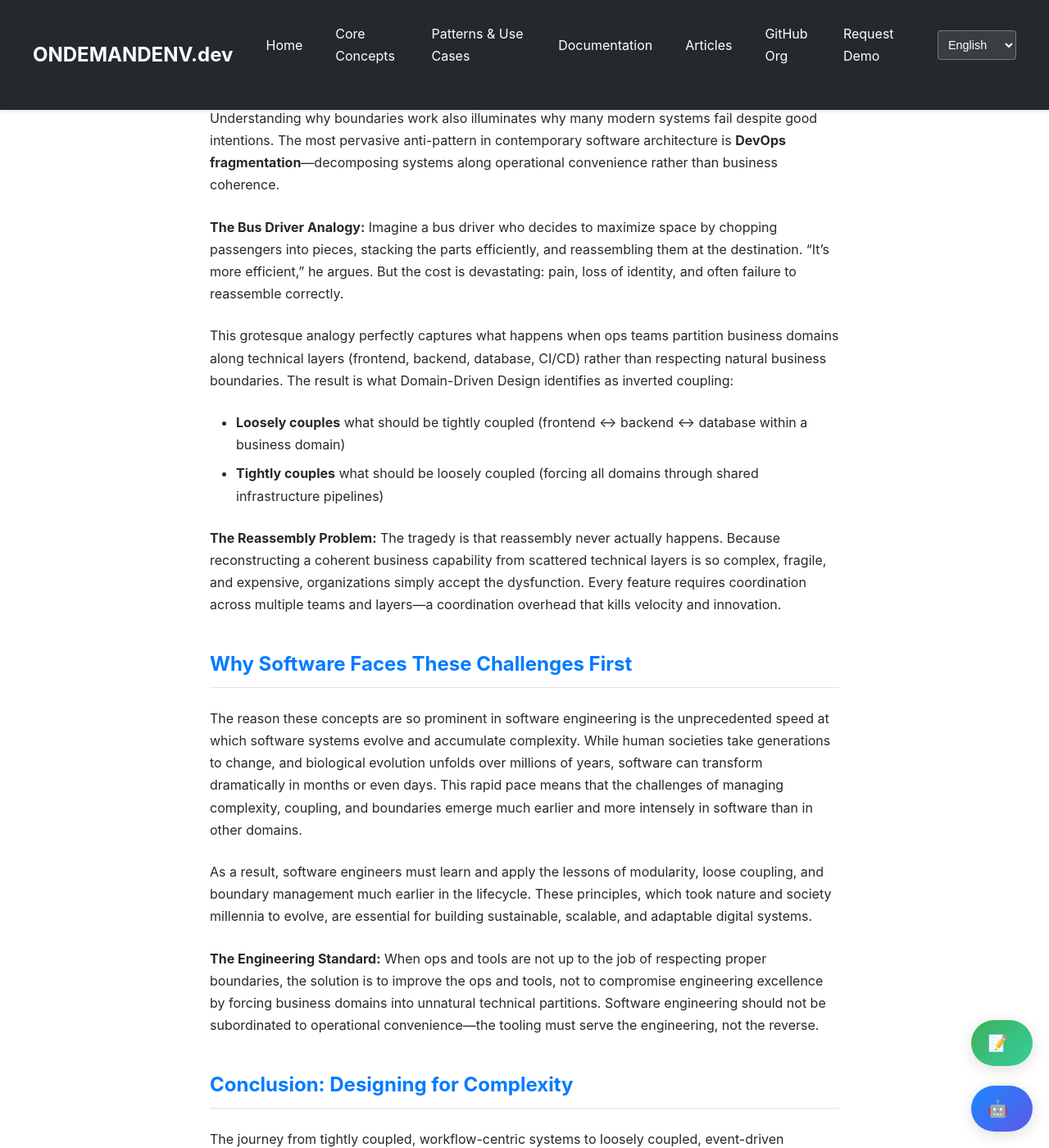
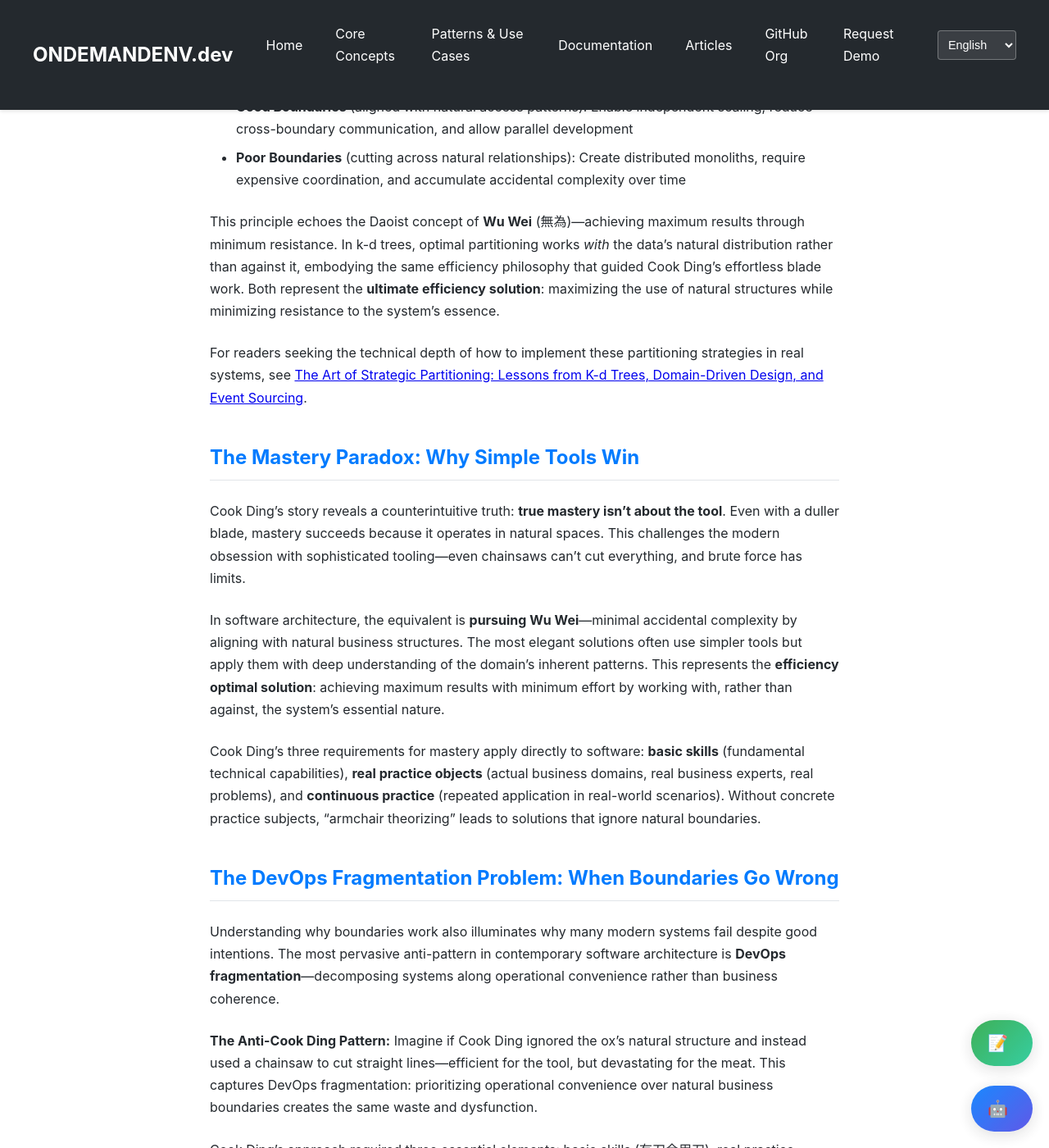
Before and after one commit to ondemandenv/ondemandenv.github.io, a Jekyll site: the page built from articles/boundaries-coupling-complexity-lessons-software-society-nature.md, in a window 1280 px wide and 1400 px high, scrolled down 3492 px. Shown: the whole window at 82% size. Built offline with Jekyll 4.4.1, drawn with Linux system fonts in a browser that asks for light colours; a script that is not in the unit is left out; some of the changed text lies outside the part shown.

Commit message:
++ ++ ++

```diff
--- a/articles/boundaries-coupling-complexity-lessons-software-society-nature.md
+++ b/articles/boundaries-coupling-complexity-lessons-software-society-nature.md
@@ -21,6 +21,12 @@
 ## Domain-Driven Design: Mapping Reality to Software
 
 Domain-Driven Design (DDD) formalizes this universal principle in the realm of technology. DDD advocates decomposing complex software into distinct domains, or "bounded contexts," each with its own tightly integrated logic and rules. Interactions between these domains are managed through well-defined interfaces, mirroring how countries interact through diplomacy, trade agreements, and immigration policies.
+
+### Finding Natural Joints: The Cook Ding Principle
+
+Ancient Chinese wisdom offers a powerful metaphor for domain boundaries through the story of **庖丁解牛** (Cook Ding dismembering an ox). Cook Ding's mastery came not from brute force but from **游刃有余**—finding natural spaces between joints where his blade could move effortlessly.
+
+In DDD, this translates to discovering bounded contexts that align with natural business boundaries rather than forcing artificial divisions. Like Cook Ding working in the gaps between joints, successful domain modeling finds the natural seams in business complexity. The key insight is that **true mastery isn't about the tool**—even with simpler frameworks, success comes from understanding the domain's inherent structure.
 
 This approach is not just technical best practice—it is a reflection of how resilient, adaptable systems operate in the real world. Cohesion within domains and loose coupling between them enable systems to grow, evolve, and withstand shocks, whether those systems are nations, organizations, or distributed software architectures.
 
@@ -53,16 +59,28 @@
 - **Good Boundaries** (aligned with natural access patterns): Enable independent scaling, reduce cross-boundary communication, and allow parallel development
 - **Poor Boundaries** (cutting across natural relationships): Create distributed monoliths, require expensive coordination, and accumulate accidental complexity over time
 
+This principle echoes the Daoist concept of **Wu Wei** (無為)—achieving maximum results through minimum resistance. In k-d trees, optimal partitioning works *with* the data's natural distribution rather than against it, embodying the same efficiency philosophy that guided Cook Ding's effortless blade work. Both represent the **ultimate efficiency solution**: maximizing the use of natural structures while minimizing resistance to the system's essence.
+
 For readers seeking the technical depth of how to implement these partitioning strategies in real systems, see [The Art of Strategic Partitioning: Lessons from K-d Trees, Domain-Driven Design, and Event Sourcing](/articles/strategic-partitioning-k-d-trees-ddd-event-sourcing/).
+
+## The Mastery Paradox: Why Simple Tools Win
+
+Cook Ding's story reveals a counterintuitive truth: **true mastery isn't about the tool**. Even with a duller blade, mastery succeeds because it operates in natural spaces. This challenges the modern obsession with sophisticated tooling—even chainsaws can't cut everything, and brute force has limits.
+
+In software architecture, the equivalent is **pursuing Wu Wei**—minimal accidental complexity by aligning with natural business structures. The most elegant solutions often use simpler tools but apply them with deep understanding of the domain's inherent patterns. This represents the **efficiency optimal solution**: achieving maximum results with minimum effort by working with, rather than against, the system's essential nature.
+
+Cook Ding's three requirements for mastery apply directly to software: **basic skills** (fundamental technical capabilities), **real practice objects** (actual business domains, real business experts, real problems), and **continuous practice** (repeated application in real-world scenarios). Without concrete practice subjects, "armchair theorizing" leads to solutions that ignore natural boundaries.
 
 ## The DevOps Fragmentation Problem: When Boundaries Go Wrong
 
 Understanding why boundaries work also illuminates why many modern systems fail despite good intentions. The most pervasive anti-pattern in contemporary software architecture is **DevOps fragmentation**—decomposing systems along operational convenience rather than business coherence.
 
-**The Bus Driver Analogy:**
-Imagine a bus driver who decides to maximize space by chopping passengers into pieces, stacking the parts efficiently, and reassembling them at the destination. "It's more efficient," he argues. But the cost is devastating: pain, loss of identity, and often failure to reassemble correctly.
+**The Anti-Cook Ding Pattern:**
+Imagine if Cook Ding ignored the ox's natural structure and instead used a chainsaw to cut straight lines—efficient for the tool, but devastating for the meat. This captures DevOps fragmentation: prioritizing operational convenience over natural business boundaries creates the same waste and dysfunction.
 
-This grotesque analogy perfectly captures what happens when ops teams partition business domains along technical layers (frontend, backend, database, CI/CD) rather than respecting natural business boundaries. The result is what Domain-Driven Design identifies as inverted coupling:
+Cook Ding's approach required three essential elements: basic skills (有刀会用刀), real practice objects (得有牛看), and continuous practice (研究和实践). Modern DevOps often has the tools but lacks engagement with actual business domains and real business experts—leading to "armchair theorizing" that fragments natural business coherence.
+
+The result is what Domain-Driven Design identifies as inverted coupling:
 
 - **Loosely couples** what should be tightly coupled (frontend ↔ backend ↔ database within a business domain)
 - **Tightly couples** what should be loosely coupled (forcing all domains through shared infrastructure pipelines)
@@ -83,7 +101,9 @@
 
 The journey from tightly coupled, workflow-centric systems to loosely coupled, event-driven architectures mirrors broader patterns in society and nature. Boundaries, cohesion, and clear protocols for interaction are not just technical necessities—they are universal strategies for managing complexity and enabling growth.
 
-As our systems—digital, social, or biological—become ever more intricate, the wisdom of respecting boundaries and embracing loose coupling becomes increasingly clear. In software, as in life, it is the ability to adapt, evolve, and interact across well-defined boundaries that determines long-term resilience and success.
+The wisdom of Cook Ding and the principle of Wu Wei remind us that sustainable systems emerge not from forcing our will upon complexity, but from understanding and working with natural structures. Whether carving an ox, partitioning data, or designing distributed systems, mastery lies in finding the spaces where change flows effortlessly—the gaps between joints where boundaries serve rather than constrain the system's essential nature.
+
+As our systems—digital, social, or biological—become ever more intricate, this ancient wisdom becomes increasingly relevant. In software, as in life, it is the ability to adapt, evolve, and interact across well-defined boundaries that determines long-term resilience and success. The path to mastery is not through more sophisticated tools, but through deeper understanding of the natural patterns that govern complexity itself.
 
 ---
 
```
